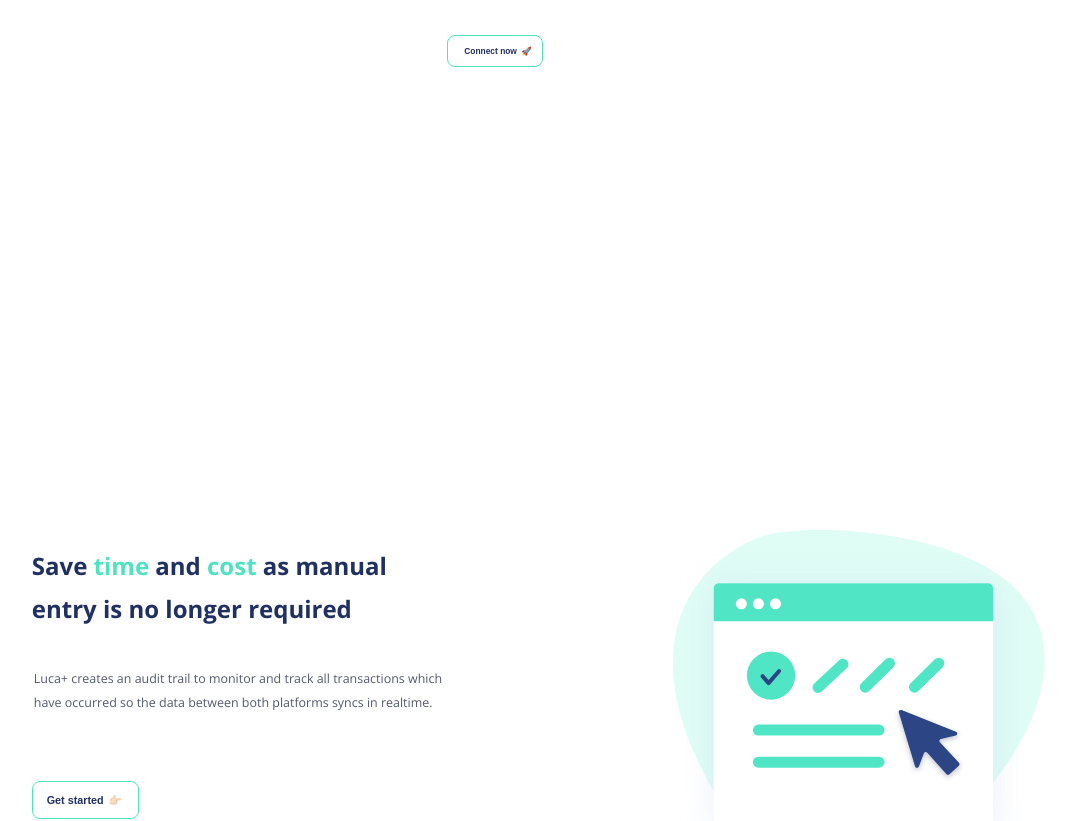
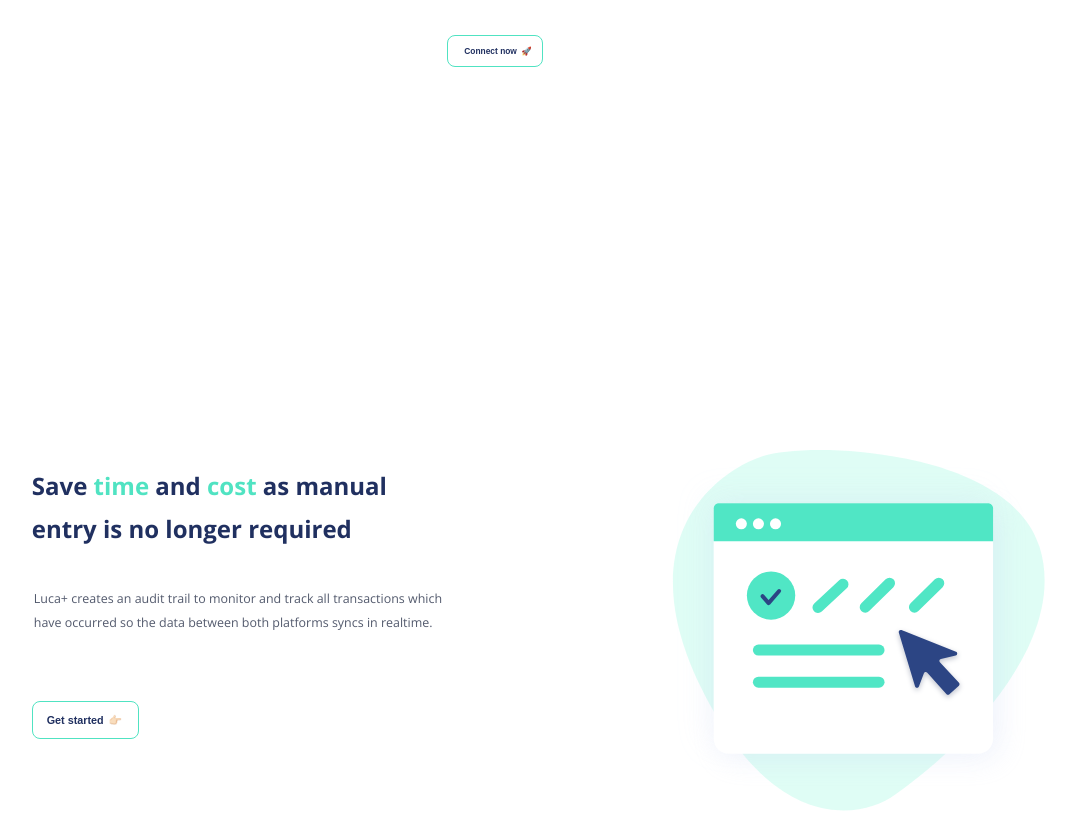
Before and after one commit to Lianakeys/LucaWebsite, a React (Create React App) app in the folder luca-website/: page / in a window 1280 px wide. Shown: the part 2920-3741 px from the top of the page, without its empty margins (113-1189 px from the left). Built offline with nearby package versions, Linux system fonts and the light colour scheme.

Commit message:
fixed spacing for footer and savetime sec

```diff
--- a/luca-website/src/App.css
+++ b/luca-website/src/App.css
@@ -103,9 +103,9 @@ body{
 }
 
 .Savetimesection {
-  height: 85vh;
+  height: 75vh;
   width: 100vw;
-  /* margin-top: 1rem;*/
+  margin-top: -5rem;
  /* background-color: red;  */
 }
 .Invoicesection {
@@ -234,12 +234,13 @@ body{
   background-color: white;
   display: flex;
   justify-content: center;
-  align-items: flex-end;
+  align-items: center;
 }
 
 /* back to top box */
 
 .back-to-top {
+  margin-top: 6rem;
   height: 10%;
   width: 100%;
   /* background-color: purple; */
```
